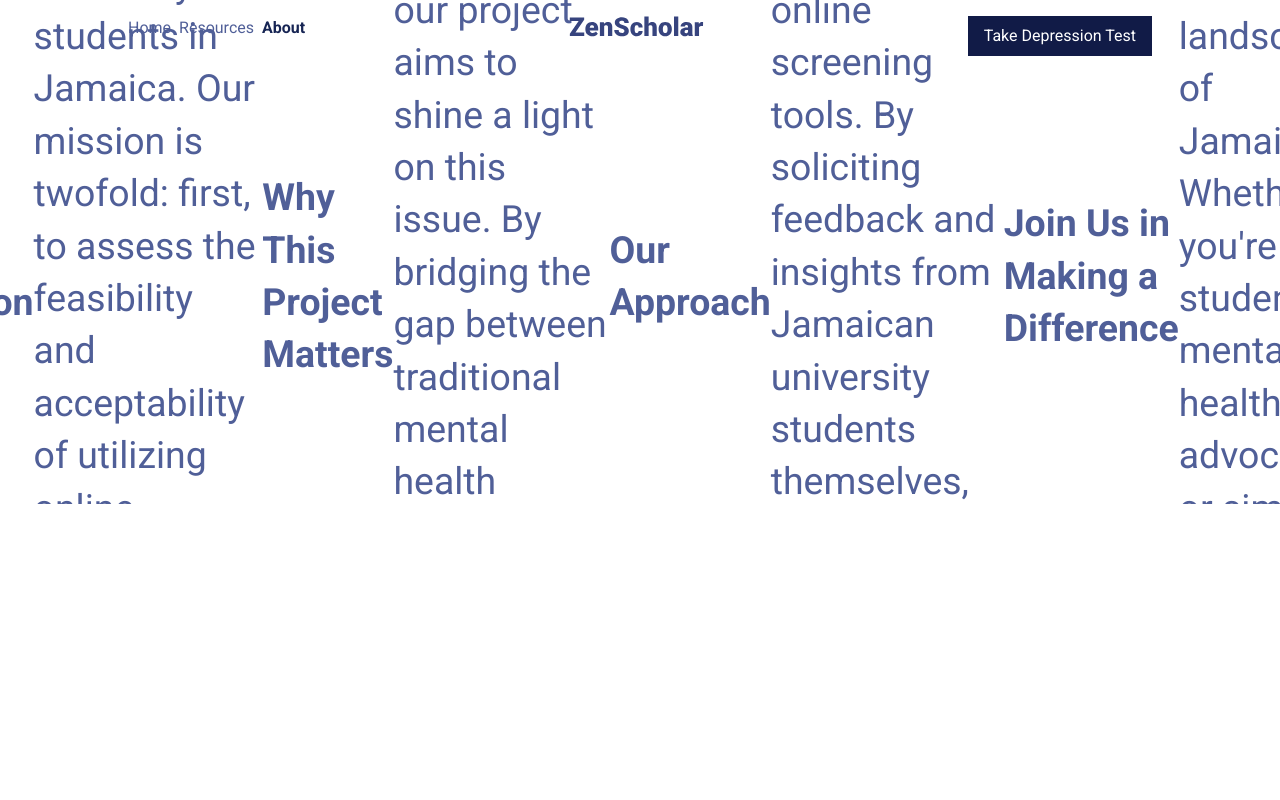
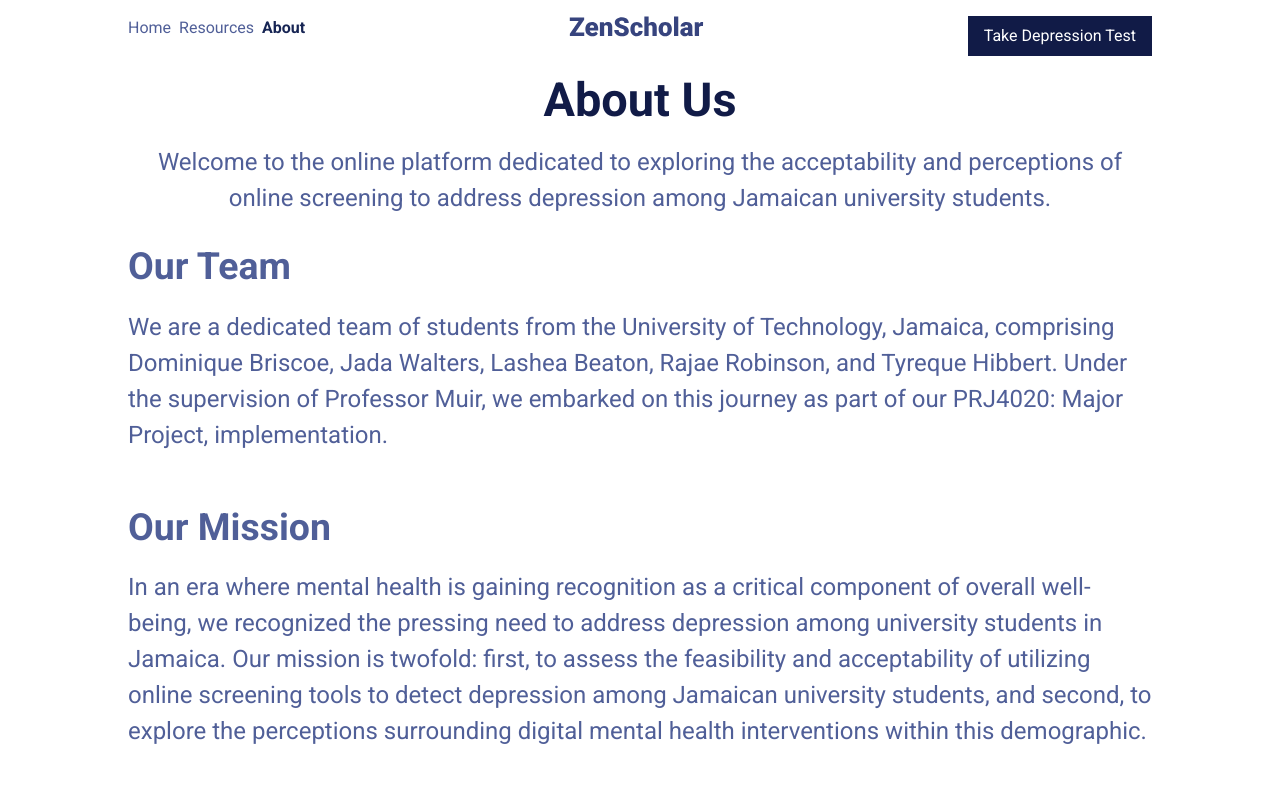
Before and after one commit to Rajae-Robinson/ZenScholar, a React (Vite) app: page /about in a window 1280 px wide. Shown: the top 800 px of the page. Built offline with nearby package versions, Linux system fonts and the light colour scheme.

Commit message:
About update

```diff
--- a/src/pages/About.tsx
+++ b/src/pages/About.tsx
@@ -1,84 +1,101 @@
 export default function About() {
   return (
-    <div className="flex items-center justify-center text-xl h-[50vh]">
-      <h1 className="text-primary text-3xl font-bold">About Us</h1>
-      <p>
-        Welcome to the online platform dedicated to exploring the acceptability
-        and perceptions of online screening to address depression among Jamaican
-        university students.
+    <div className="flex">
+      <text>
+        <h1 className="text-primary text-2xl text-center font-bold mb-4">
+          About Us
+        </h1>
+
+        <p className="text-center text-base">
+          Welcome to the online platform dedicated to exploring the
+          acceptability and perceptions of online screening to address
+          depression among Jamaican university students.
         </p>
 
+        <br></br>
         <h2 className="text-xl font-semibold mb-4">Our Team</h2>
-      <p>
+        <p className="text-base">
           We are a dedicated team of students from the University of Technology,
           Jamaica, comprising Dominique Briscoe, Jada Walters, Lashea Beaton,
-        Rajae Robinson, and Tyreque Hibbert. Under the supervision of Ms. Muir,
-        we embarked on this journey as part of our PRJ4020: Major Project,
-        commencing in January 2024.
+          Rajae Robinson, and Tyreque Hibbert. Under the supervision of
+          Professor Muir, we embarked on this journey as part of our PRJ4020:
+          Major Project, implementation.
         </p>
 
+        <br></br>
         <h2 className="text-xl font-semibold mt-6 mb-4">Our Mission</h2>
-      <p>
+        <p className="text-base">
           In an era where mental health is gaining recognition as a critical
           component of overall well-being, we recognized the pressing need to
-        address depression among university students in Jamaica. Our mission is
-        twofold: first, to assess the feasibility and acceptability of utilizing
-        online screening tools to detect depression among Jamaican university
-        students, and second, to explore the perceptions surrounding digital
-        mental health interventions within this demographic.
+          address depression among university students in Jamaica. Our mission
+          is twofold: first, to assess the feasibility and acceptability of
+          utilizing online screening tools to detect depression among Jamaican
+          university students, and second, to explore the perceptions
+          surrounding digital mental health interventions within this
+          demographic.
         </p>
 
+        <br></br>
         <h2 className="text-xl font-semibold mt-6 mb-4">
           Why This Project Matters
         </h2>
-      <p>
+        <p className="text-base">
           Depression is not just a global health concern; it&apos;s a local one
-        too. With alarming statistics indicating its prevalence among Jamaicans,
-        particularly within the university student population, our project aims
-        to shine a light on this issue. By bridging the gap between traditional
-        mental health interventions and the digital landscape, we aspire to
-        offer tailored support to those in need and contribute to the
-        development of culturally sensitive mental health resources in Jamaica.
+          too. With alarming statistics indicating its prevalence among
+          Jamaicans, particularly within the university student population, our
+          project aims to shine a light on this issue. By bridging the gap
+          between traditional mental health interventions and the digital
+          landscape, we aspire to offer tailored support to those in need and
+          contribute to the development of culturally sensitive mental health
+          resources in Jamaica.
         </p>
 
+        <br></br>
         <h2 className="text-xl font-semibold mt-6 mb-4">Our Approach</h2>
-      <p>
+        <p className="text-base">
           Through rigorous research and collaboration with mental health
           professionals, we aim to delve deep into the acceptability and
           practicality of online screening tools. By soliciting feedback and
           insights from Jamaican university students themselves, we seek to
-        understand their perceptions of digital mental health interventions and
-        identify potential benefits and challenges associated with such
+          understand their perceptions of digital mental health interventions
+          and identify potential benefits and challenges associated with such
           platforms.
         </p>
 
+        <br></br>
         <h2 className="text-xl font-semibold mt-6 mb-4">
           Join Us in Making a Difference
         </h2>
-      <p>
+        <p className="text-base">
           We invite you to join us on this journey as we strive to make a
           meaningful impact on the mental health landscape of Jamaica. Whether
           you&apos;re a student, a mental health advocate, or simply someone
           passionate about fostering positive change, your support is invaluable
           to us.
         </p>
-      <p className="mt-4">
+
+        <br></br>
+        <p className="mt-4 text-base">
           Together, let&apos;s pave the way for a brighter, more mentally
           resilient future for Jamaican university students.
         </p>
 
-      <p className="mt-8">Thank you for visiting our platform.</p>
-      <p className="font-semibold">
-        Dominique Briscoe, Jada Walters, Lashea Beaton, Rajae Robinson, Tyreque
-        Hibbert
+        <br></br>
+        <p className="mt-8 text-base">Thank you for visiting our platform.</p>
+        <p className="font-semibold text-base">
+          Dominique Briscoe, Jada Walters, Lashea Beaton, Rajae Robinson,
+          Tyreque Hibbert
         </p>
-      <p className="italic">
+
+        <br></br>
+        <p className="italic text-base">
           University of Technology, Jamaica
           <br></br> Faculty of Engineering and Computing
           <br></br> PRJ4020: Major Project
-        <br></br> Supervisor: Ms. Muir
+          <br></br> Supervisor: Professor Muir
           <br></br> January 2024
         </p>
+      </text>
     </div>
   );
 }
```
Lines whose indentation alone changed are shown as unchanged.
